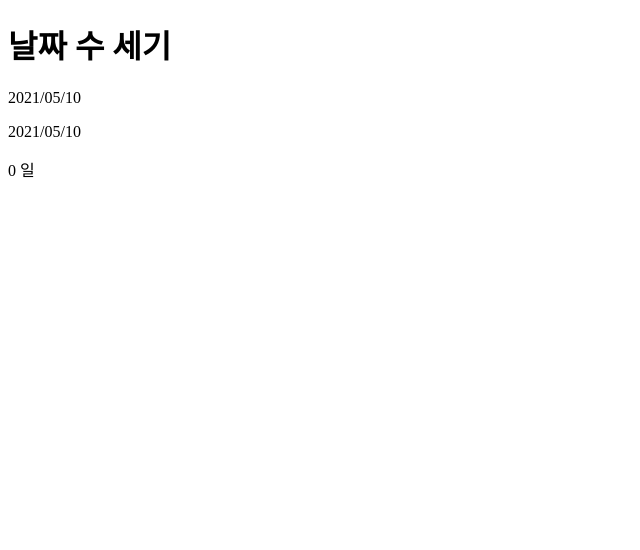
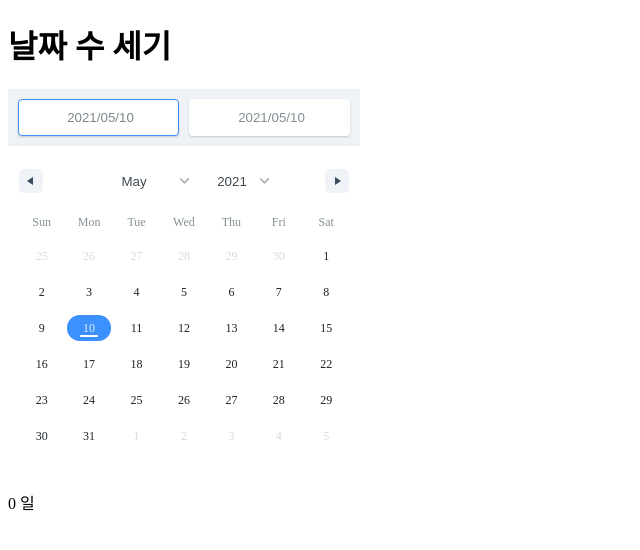
Before and after one commit to nullist0/weekday_counter, a React (Create React App) app: page / in a window 1280 px wide. Shown: the top 550 px of the page, without its empty margins (0-640 px from the left). Built offline with nearby package versions, Linux system fonts and the light colour scheme; no server answers.

Commit message:
#5 - add react-date-range

```diff
--- a/package.json
+++ b/package.json
@@ -7,8 +7,10 @@
     "@testing-library/react": "^11.2.6",
     "@testing-library/user-event": "^12.8.3",
     "axios": "^0.21.1",
+    "date-fns": "^2.21.3",
     "gh-pages": "^3.1.0",
     "react": "^17.0.2",
+    "react-date-range": "^1.1.3",
     "react-dom": "^17.0.2",
     "react-scripts": "4.0.3",
     "web-vitals": "^1.1.2",
--- a/src/WeekdayCounter.js
+++ b/src/WeekdayCounter.js
@@ -1,35 +1,48 @@
 import React from 'react';
 
-import { format } from './utils/date_formmatter';
+import 'react-date-range/dist/styles.css'; // main style file
+import 'react-date-range/dist/theme/default.css'; // theme css file
+import { DateRange } from 'react-date-range';
+
 import { isWeekday } from './adapter/date_fetcher';
 
 class WeekdayCounter extends React.Component {
   constructor(props) {
     super(props);
-    this.state.date = props.date;
+    this.state.range.startDate = props.date;
+    this.state.range.endDate = props.date;
   };
 
   state = {
-    date: new Date(),
+    range: {
+      startDate: new Date(),
+      endDate: new Date(),
+      key: 'range'
+    },
     count: 0
   };
 
   componentDidMount() {
-    const setCount = async ({ date }) => {
+    const setCount = async ( date ) => {
       const isHoliday = !(await isWeekday(date));
       this.setState(current => Object.assign(current, {count: isHoliday ? 0 : 1}));
     };
-    setCount(this.state);
+    setCount(this.state.range.startDate);
   };
 
   render() {
-    const { date, count } = this.state;
+    const { count, range } = this.state;
 
     return (
       <div className="App">
         <h1>날짜 수 세기</h1>
-        <p data-testid='start_date'>{format(date)}</p>
-        <p data-testid='end_date'>{format(date)}</p>
+        <DateRange
+          editableDateInputs={true}
+          onChange={item => this.setState(current => current.range = item.range)}
+          moveRangeOnFirstSelection={false}
+          ranges={[range]}
+          dateDisplayFormat={'yyyy/MM/dd'}
+        />
         <p data-testid='result'>{count} 일</p>
       </div>
     );
--- a/src/utils/date_formmatter.js
+++ /dev/null
@@ -1,8 +0,0 @@
-function formmatter(date) {
-    const year = date.getFullYear();
-    const month = (date.getMonth() + 1).toString().padStart(2, '0');
-    const day = date.getDate().toString().padStart(2, '0');
-    return `${year}/${month}/${day}`;
-};
-
-export { formmatter as format };
```
Also changed, not shown: 2 other files (tests, documents, lock files or other folders).
